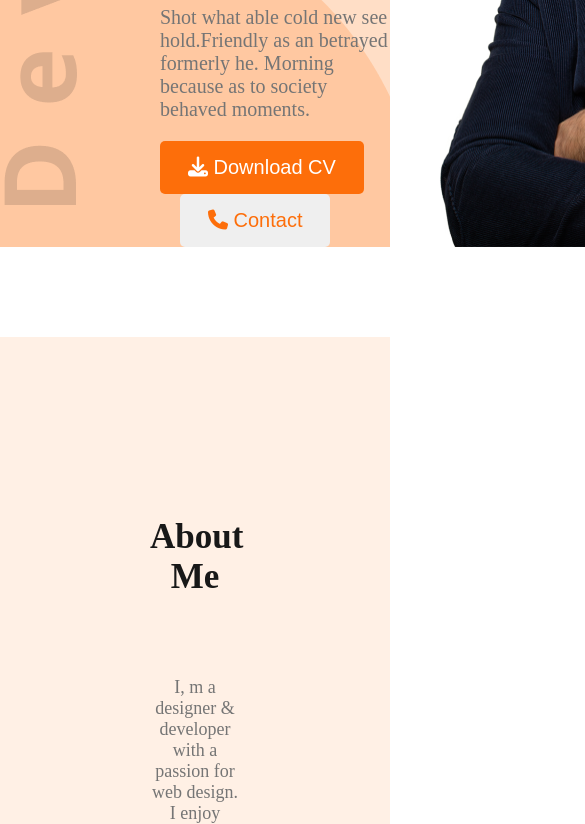
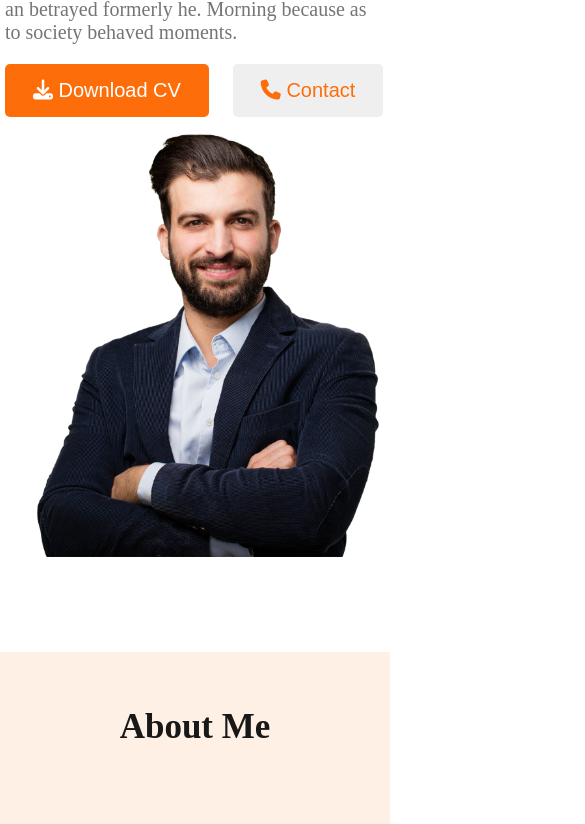
Before and after one commit to rifat-hasan121/web-dev-portfolio-, a plain HTML site: page index.html in a window 390 px wide. Shown: the part 583-1407 px from the top of the page, 585 px wide, since content can reach past the window. Drawn offline with Linux system fonts and the light colour scheme.

Commit message:
respose for mobile divaice

```diff
--- a/style/portfolio.css
+++ b/style/portfolio.css
@@ -214,7 +214,9 @@ main {
 
 }
 .resume-column{
+
 }
+
 
 
 .resume-column-title{
@@ -307,3 +309,44 @@ input{
   padding: 5px;
   margin-right: 20px;
 }
+
+
+
+
+
+
+@media screen and (max-width: 576px) {
+  .skills-contaner,
+  .resume-container,
+  .bannar,
+  nav,
+  .footer-contant,
+  .about-items{
+    flex-direction: column;
+    margin: 0 auto;
+    padding: 5px;
+  }
+  .column{
+    margin-left: 0px;
+  }
+  input{
+    /* width: 350px;
+    height: 50px;
+    margin: 5px; */
+    width: calc( 100% - 20%);
+  }
+  .saction-des2{
+    width: 90%;
+  }
+  .about{
+    padding: 5px;
+  }
+  ul{
+    display: none;
+  }
+  .header{
+    background: none;
+  }
+
+
+}
```
